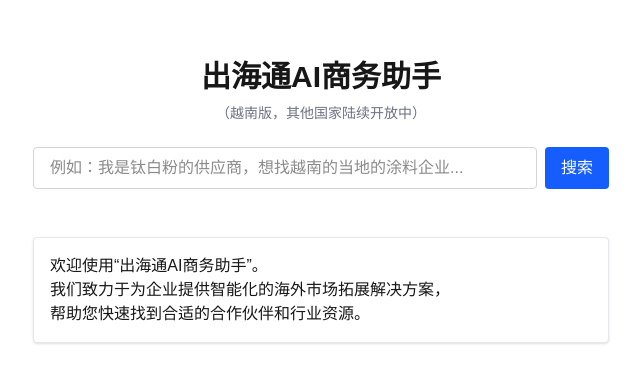
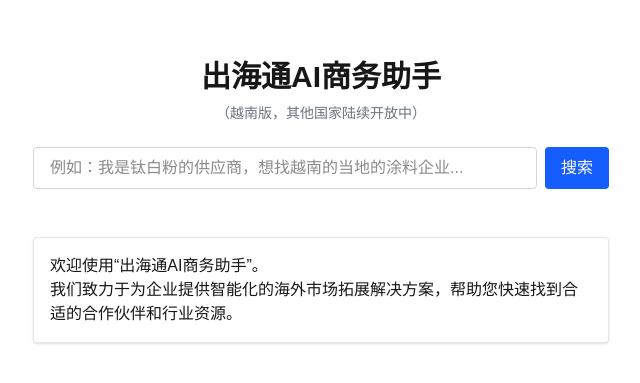
Before and after one commit to richardln/search-overseas-ai, a Next.js app: page / in a window 1280 px wide. Shown: the part 199-582 px from the top of the page, without its empty margins (319-959 px from the left). Built offline with nearby package versions, Linux system fonts and the light colour scheme.

Commit message:
Update page.tsx

```diff
--- a/app/page.tsx
+++ b/app/page.tsx
@@ -72,8 +72,7 @@ export default function Page() {
       {response.length === 0 && !loading && (
         <div className="mt-6 max-w-xl w-full bg-white shadow p-4 border border-gray-200 rounded">
           <p>欢迎使用“出海通AI商务助手”。</p>
-          <p>我们致力于为企业提供智能化的海外市场拓展解决方案，</p>
-          <p>帮助您快速找到合适的合作伙伴和行业资源。</p>
+          <p>我们致力于为企业提供智能化的海外市场拓展解决方案，帮助您快速找到合适的合作伙伴和行业资源。</p>
         </div>
       )}
     </main>
```
